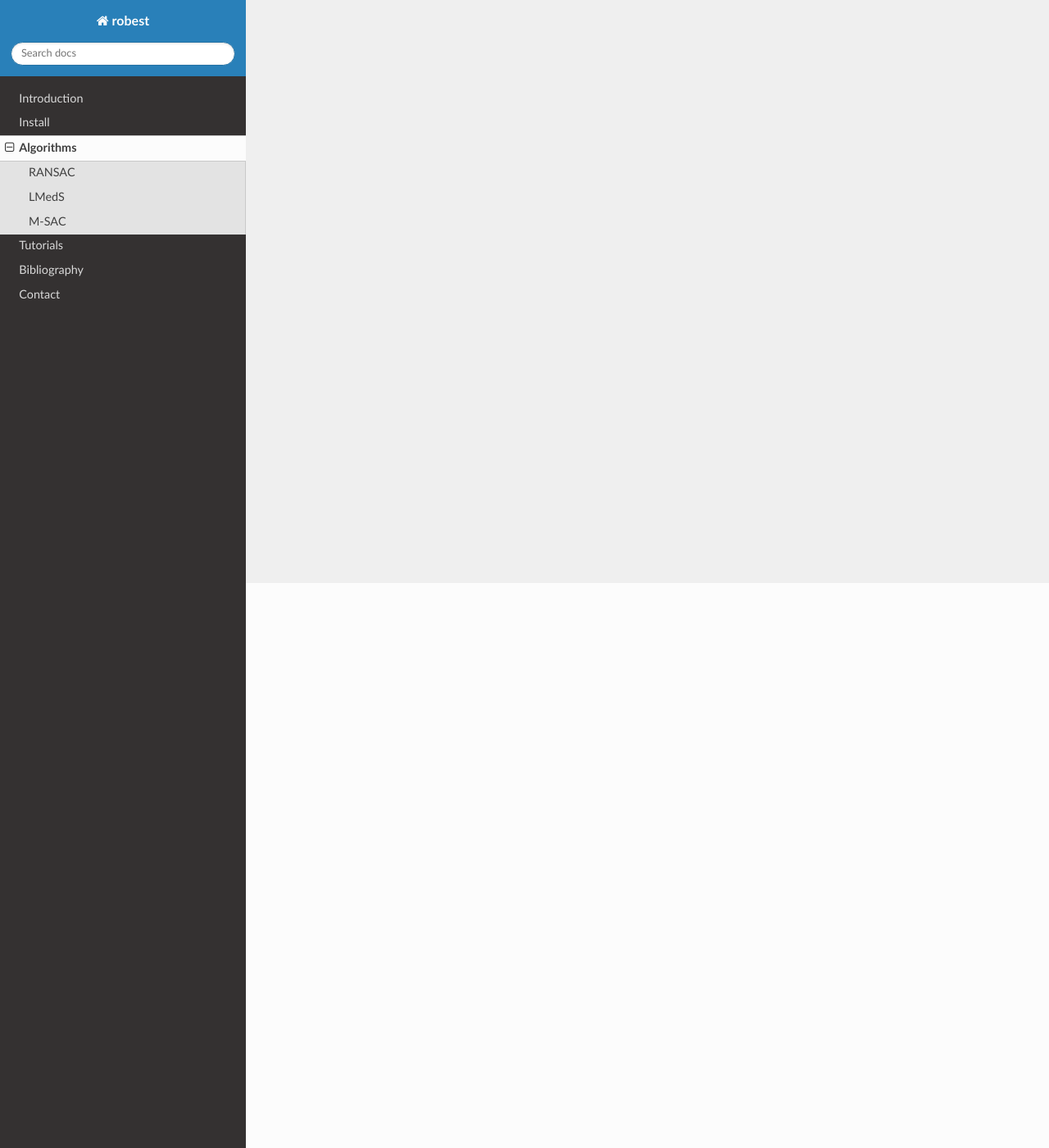
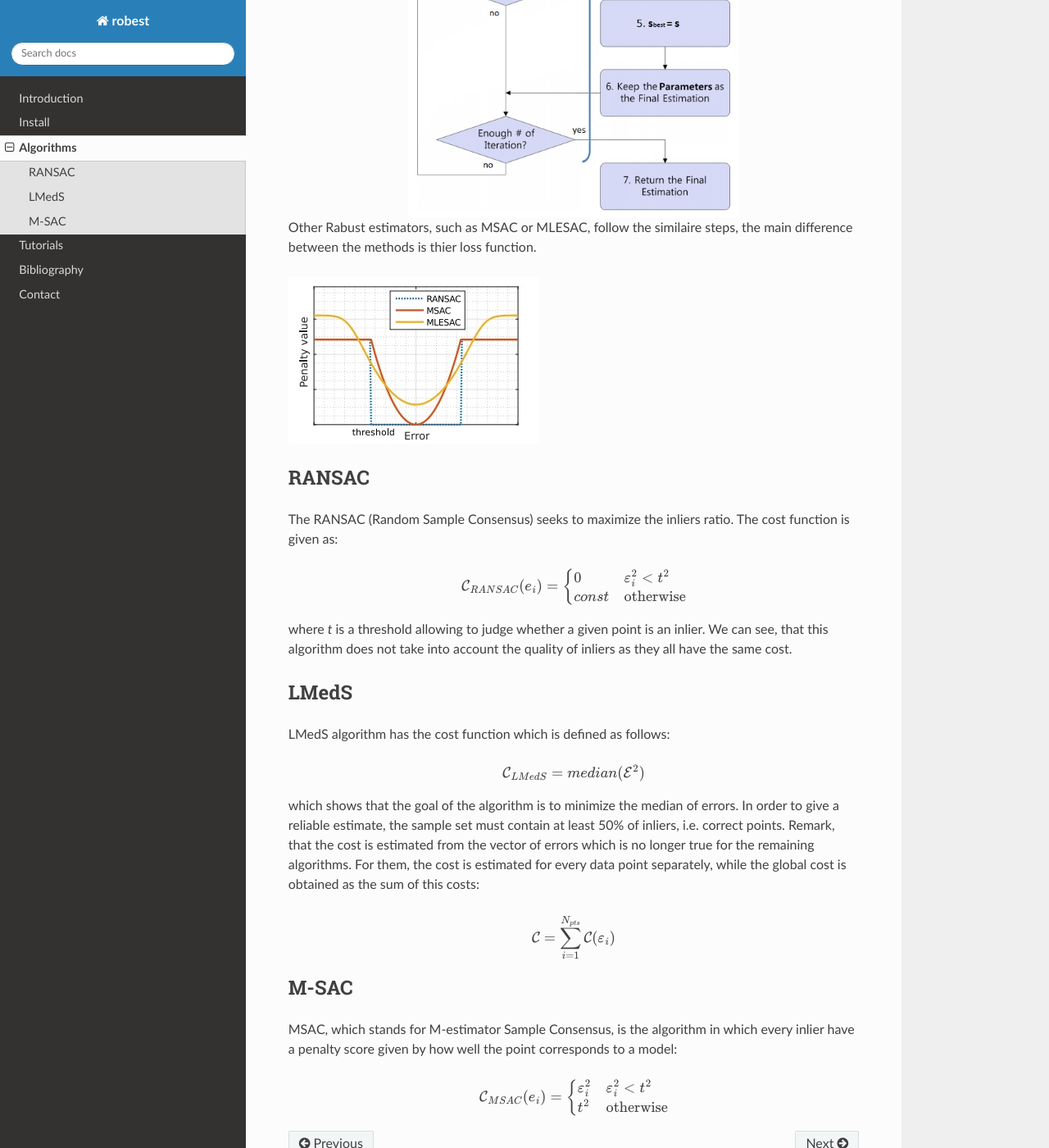
Before and after one commit to avkudr/robest, a Sphinx documentation site: the page built from docs/pages/algorithms.rst, in a window 1280 px wide and 1400 px high, scrolled down 689 px. Shown: the whole window at 82% size. Built offline with Sphinx 7.4.7 and the Read the Docs theme 2.0.0, drawn with Linux system fonts in a browser that asks for light colours; some of the changed text lies outside the part shown.

Commit message:
Docs Update - add Algorithms + some changes in Introduction

```diff
--- a/docs/pages/algorithms.rst
+++ b/docs/pages/algorithms.rst
@@ -2,11 +2,73 @@
 Algorithms
 ==================================
 
+All methods of robust estiomation are iterative and based on a random selection of a small subset of samples which is used for model estimation.
+Then, using their proper loss function, they obtain a score for the given model, i.e. how well the model fits to the data.
+After a number of iterations, the model with the best score is retained as the solution of the problem. The general algorithm is presented in figure below.
+
+.. image:: images/flowchartRobest.jpg
+   :width: 538px
+   :height: 868px
+   :scale: 75 %
+   :alt: flowchart of Robest
+   :align: center
+
+Other Rabust estimators, such as MSAC or MLESAC, follow the similaire steps, the main difference between the methods is thier loss function.
+
+.. image:: images/lossFuncEx.jpg
+   :width: 306px
+   :height: 204px
+   :scale: 100 %
+   :alt: loss functions
+
+
 RANSAC
 ======
+
+The RANSAC (Random Sample Consensus) seeks to maximize the inliers ratio. The cost function is given as:
+
+.. math::
+
+   \begin{equation}
+   \mathcal{C}_{RANSAC}(\mathcal{e}_i) =
+   \begin{cases}
+      0 & \text{$\varepsilon_{i}^2 < \mathcal{t}^2$} \\
+      const & \text{otherwise}
+   \end{cases}
+   \end{equation}
+
+where `t` is a threshold allowing to judge whether a given point is an inlier.
+We can see, that this algorithm does not take into account the quality of inliers as they all have the same cost.
 
 LMedS
 ======
 
+LMedS algorithm has the cost function which is defined as follows:
+
+.. math::
+
+   \mathcal{C}_{LMedS} = median(\mathcal{E}^2)
+
+which shows that the goal of the algorithm is to minimize the median of errors. In order to give a reliable estimate,
+the sample set must contain at least 50% of inliers, i.e. correct points. Remark, that the cost is estimated from
+the vector of errors which is no longer true for the remaining algorithms. For them, the cost is estimated for every data point
+separately, while the global cost is obtained as the sum of this costs:
+
+.. math::
+
+   \mathcal{C} = \sum_{i=1}^{N_{pts}} \mathcal{C}(\varepsilon_{i})
+
 M-SAC
 ======
+
+MSAC, which stands for M-estimator Sample Consensus, is the algorithm in which every inlier have a penalty score given by how well the point corresponds to a model:
+
+.. math::
+
+   \begin{equation}
+   \mathcal{C}_{MSAC}(\mathcal{e}_i) =
+   \begin{cases}
+      \varepsilon_{i}^2 & \text{$\varepsilon_{i}^2 < \mathcal{t}^2$} \\
+      \mathcal{t}^2 & \text{otherwise}
+   \end{cases}
+   \end{equation}
```
Also changed, not shown: docs/pages/introduction.rst (+0 -19 lines).
